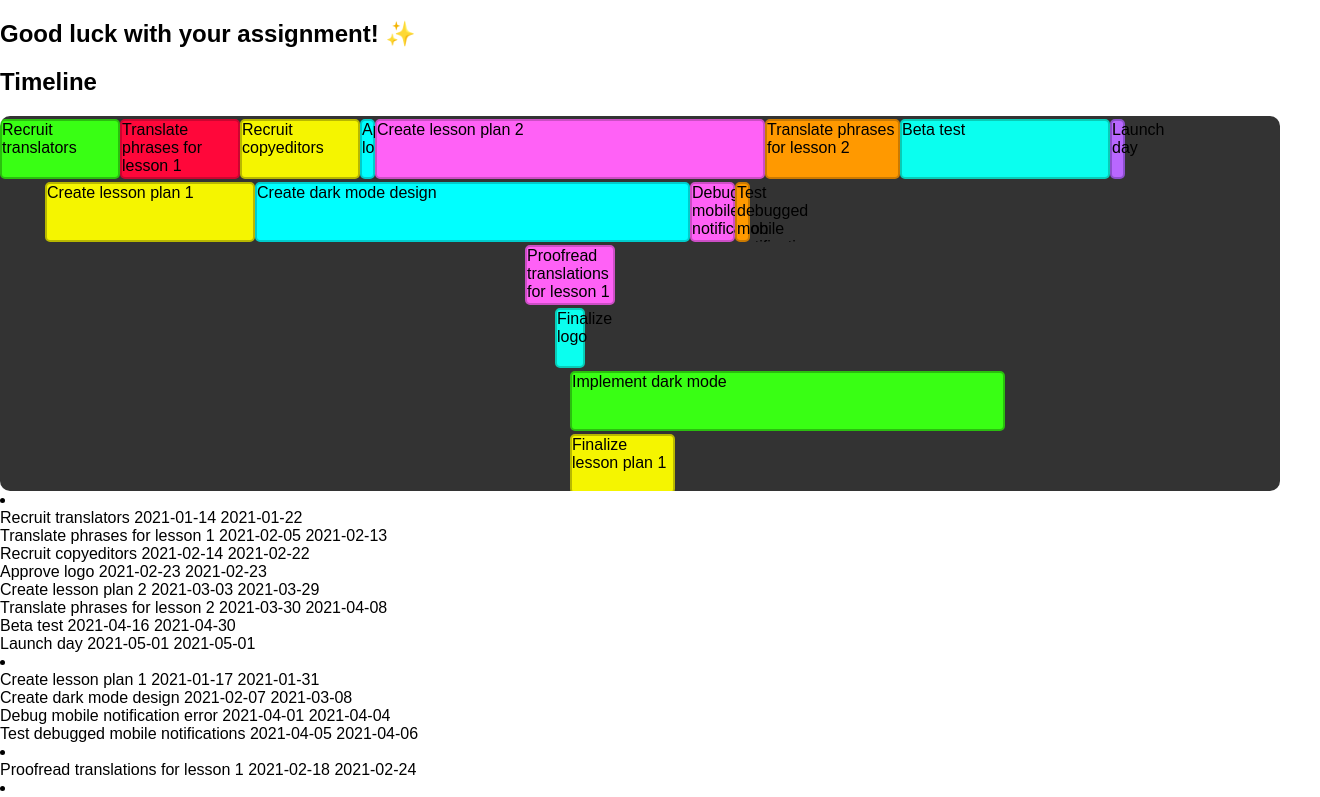
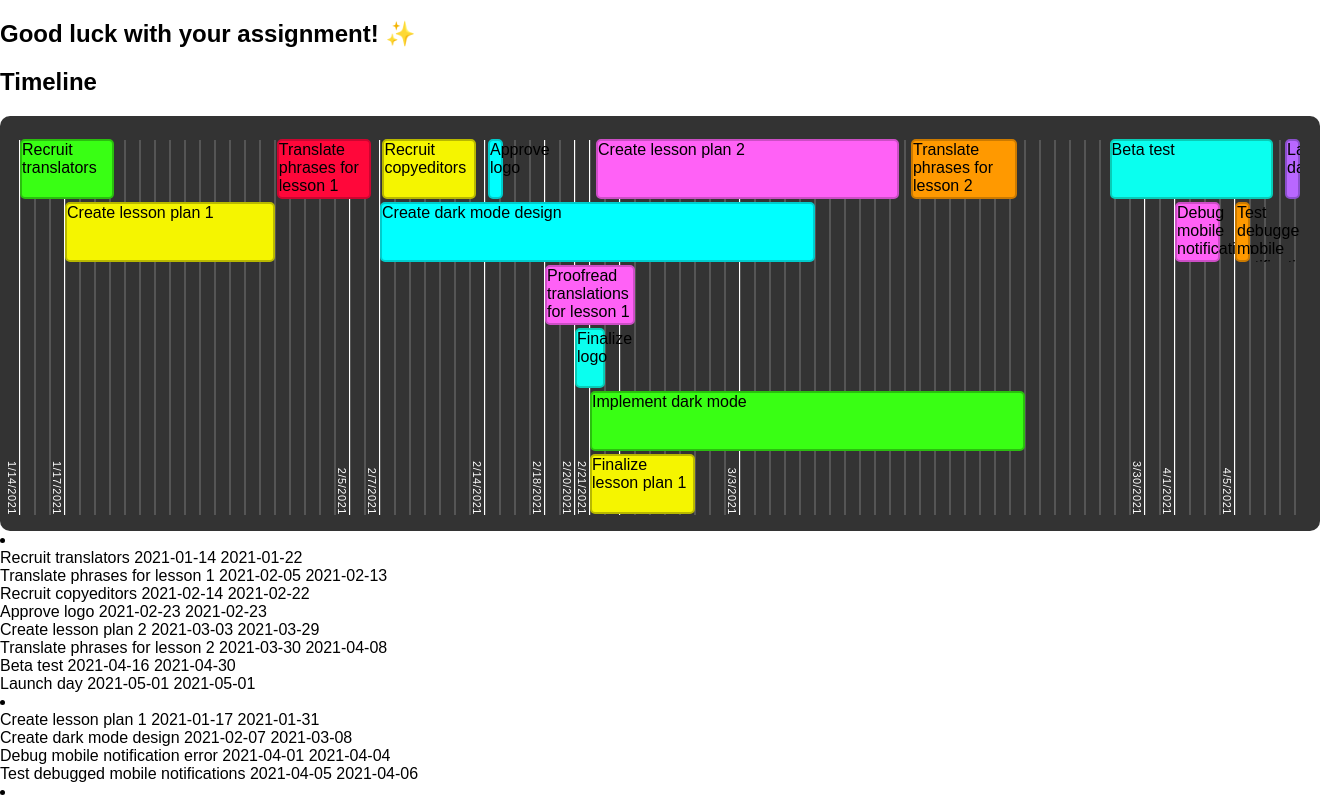
Before and after one commit to SirKadogan/timelime, a React (Vite) app: page / in a window 1280 px wide. Shown: the top 797 px of the page, 1320 px wide, since content can reach past the window. Built offline with nearby package versions, Linux system fonts and the light colour scheme.

Commit message:
add shadow spacers

```diff
--- a/src/components/Timeline.tsx
+++ b/src/components/Timeline.tsx
@@ -1,3 +1,4 @@
+import React from "react";
 import { TimelineItem } from "../types";
 
 interface TimelineProps {
@@ -71,6 +72,7 @@ const Timeline = ({ items, timelineStartDate }: TimelineProps): JSX.Element => {
           borderRadius: "10px",
           overflow: "scroll",
           width: "100%",
+          padding: "20px",
         }}
       >
         <div
@@ -103,20 +105,21 @@ const Timeline = ({ items, timelineStartDate }: TimelineProps): JSX.Element => {
                   }}
                 />
                 {lane.map((item, itemIndex) => (
-                  <div key={item.id}>
-                    {/* {getDiffStartDate(item.start, lane[itemIndex - 1]?.end) >
+                  <React.Fragment key={item.id}>
+                    {itemIndex > 0 &&
+                      getDiffStartDate(item.start, lane[itemIndex - 1].end) >
                         0 && (
                         <div
                           style={{
                             width: getDiffStartDate(
-                            lane[itemIndex - 1]?.end,
+                              lane[itemIndex - 1].end,
                               item.start
                             ),
-                          height: "60px",
-                          backgroundColor: "blue",
+
+                            backgroundColor: "transparent",
                           }}
                         />
-                    )} */}
+                      )}
                     <div
                       style={{
                         width: calculateWidth(item.start, item.end),
@@ -133,12 +136,12 @@ const Timeline = ({ items, timelineStartDate }: TimelineProps): JSX.Element => {
                     >
                       {item.name}
                     </div>
-                  </div>
+                  </React.Fragment>
                 ))}
               </li>
             ))}
           </ul>
-          {/* <div style={{ position: "absolute", top: 0, left: 0 }}>
+          <div style={{ position: "absolute", top: 0, left: 0 }}>
             {Array.from(
               { length: Math.ceil(screenWidth / PIXELS_PER_DAY) },
               (_, i) => {
@@ -187,7 +190,7 @@ const Timeline = ({ items, timelineStartDate }: TimelineProps): JSX.Element => {
                 );
               }
             )}
-          </div> */}
+          </div>
         </div>
       </div>
     </div>
```
Lines whose indentation alone changed are shown as unchanged.
